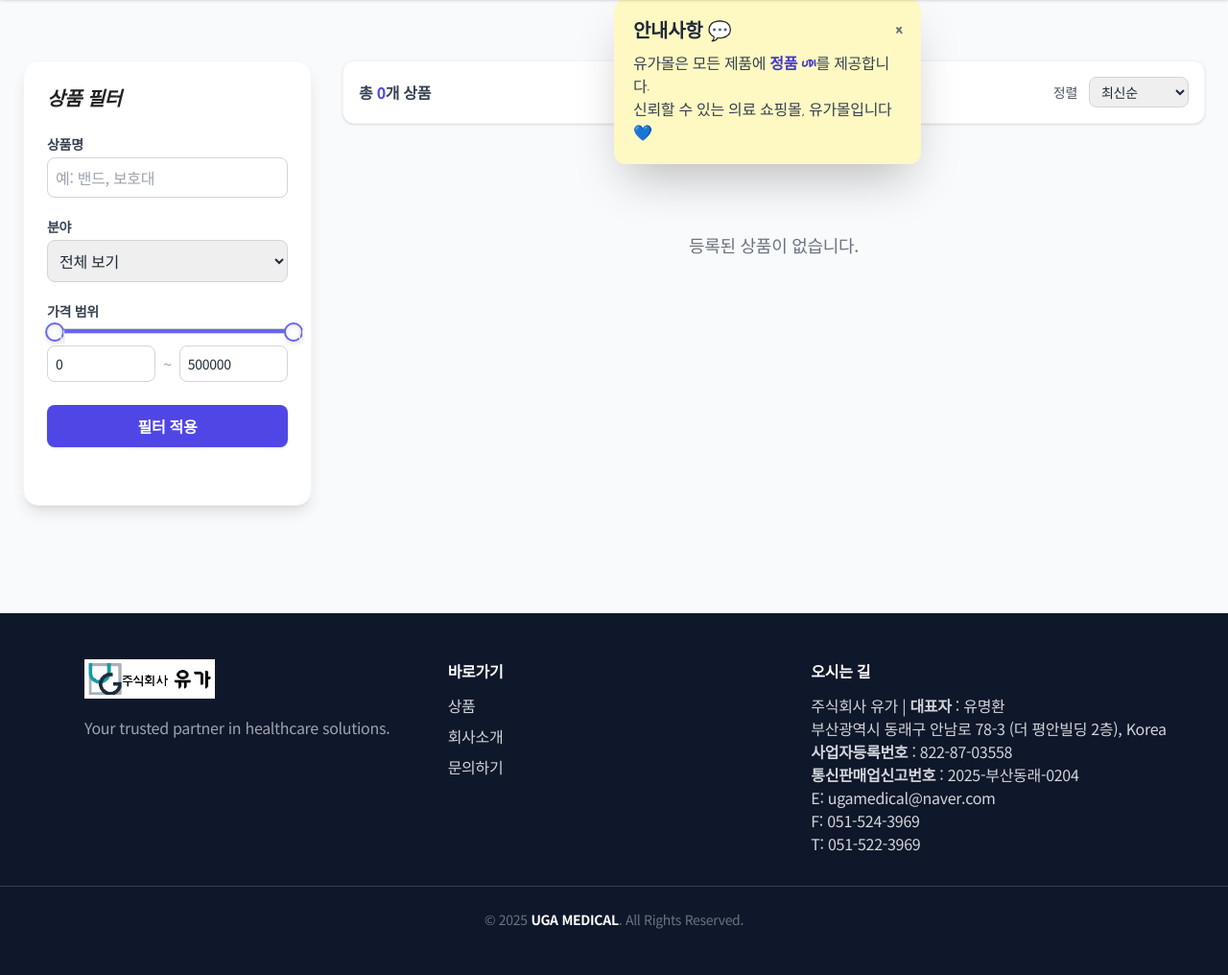
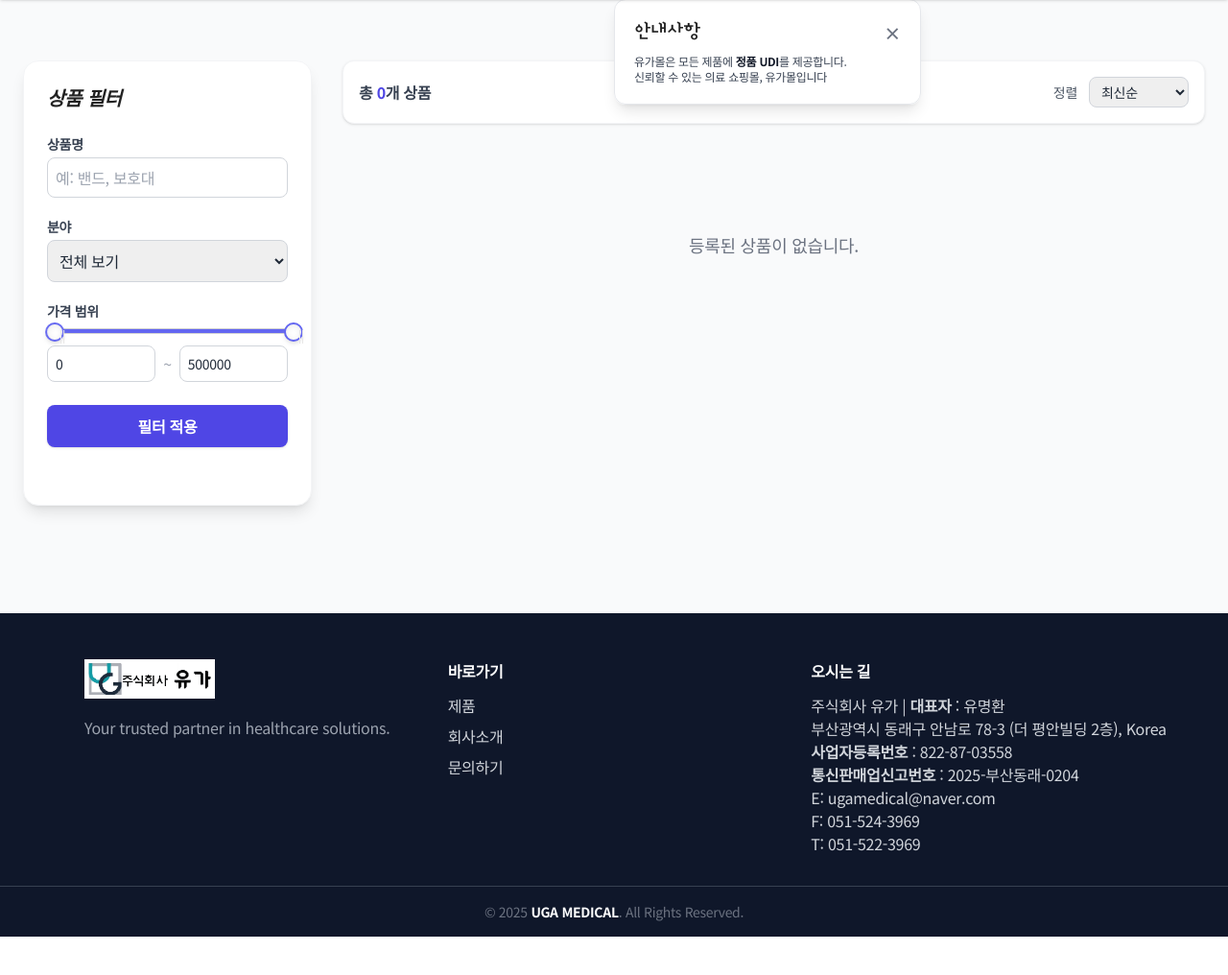
Before and after one commit to Ugakimseobin/ugamall-flask-server, a Flask app: page /products in a window 1280 px wide. Shown: the part 65-1081 px from the top of the page at 96% size. After the commit the page ends 1041 px from the top, so only its background shows below. Run offline with Flask 3, Linux system fonts and the light colour scheme; data that the repository does not hold is empty; some libraries are stand-ins or nearby versions.

Commit message:
fix font family base mypage

```diff
--- a/app.py
+++ b/app.py
@@ -2571,6 +2571,19 @@ def make_admin_page():
             message = f"{email} 계정을 찾을 수 없습니다 ❌"
     return render_template("make_admin.html", message=message)
 
+@app.route("/verify_password", methods=["POST"])
+@login_required
+def verify_password():
+    data = request.get_json()
+    if not data or "password" not in data:
+        return jsonify({"success": False}), 400
+
+    # ✅ 여기 수정 (password → password_hash)
+    if hasattr(current_user, "password_hash") and check_password_hash(current_user.password_hash, data["password"]):
+        return jsonify({"success": True})
+    else:
+        return jsonify({"success": False})
+
 with app.app_context():
     db.create_all()
     print("✅ DB schema created (or already exists)")
--- a/templates/auth/register_info.html
+++ b/templates/auth/register_info.html
@@ -73,7 +73,7 @@
           <input type="text" id="phone" name="phone" placeholder="예: 01012345678"
                  class="border border-gray-300 p-2 rounded-lg flex-1 focus:ring-2 focus:ring-indigo-300 focus:border-indigo-400 transition">
           <button type="button" onclick="sendCode()"
-                  class="btn-dark text-white px-3 py-2 rounded-lg hover:opacity-90 active:scale-[0.97] transition">
+                  class="bg-white border border-gray-400 text-[#222] px-3 py-2 rounded-lg hover:opacity-90 active:scale-[0.97] transition">
             {{ _("인증번호 받기") }}
           </button>
         </div>
--- a/templates/base.html
+++ b/templates/base.html
@@ -267,7 +267,7 @@ footer a:hover {
   </main>
 
   <!-- Footer -->
-  <footer class="bg-[#0F172A] text-gray-300 py-12 mt-16">
+  <footer class="bg-[#0F172A] text-gray-300 pt-12 mt-16">
     <div class="max-w-6xl mx-auto px-6 grid grid-cols-1 md:grid-cols-3 gap-8 text-sm md:text-base">
       <div>
         <a href="/" class="inline-block mb-3 bg-white p-1">
@@ -278,7 +278,7 @@ footer a:hover {
       <div>
         <h6 class="text-white font-semibold mb-3">{{ _("바로가기") }}</h6>
         <ul class="space-y-2">
-          <li><a href="/products" class="hover:text-white transition">{{ _("상품") }}</a></li>
+          <li><a href="/products" class="hover:text-white transition">{{ _("제품") }}</a></li>
           <li><a href="/about" class="hover:text-white transition">{{ _("회사소개") }}</a></li>
           <li><a href="/contact" class="hover:text-white transition">{{ _("문의하기") }}</a></li>
         </ul>
@@ -294,7 +294,7 @@ footer a:hover {
         <p>T: <a href="tel:0515223969" class="hover:text-white">051-522-3969</a></p>
       </div>
     </div>
-    <div class="border-t border-gray-700 mt-8 pt-6 text-center text-xs md:text-sm text-gray-500">
+    <div class="border-t border-gray-700 py-4 mt-8 text-center text-xs md:text-sm text-gray-500">
       © 2025 <span class="font-semibold text-white">UGA MEDICAL</span>. All Rights Reserved.
     </div>
   </footer>
--- a/templates/index.html
+++ b/templates/index.html
@@ -86,7 +86,7 @@
 <!-- Company Section -->
 <section class="py-12 sm:py-16 text-center bg-white">
   <h2 class="text-3xl sm:text-4xl font-bold mb-5 text-[#222] sm:mb-6" style="font-family:'DesignHouse',sans-serif; font-weight:700; font-size:2rem;">{{ _("유가몰 소개") }}</h2>
-  <p class="max-w-2xl mx-auto text-gray-600 text-sm sm:text-base leading-relaxed whitespace-pre-line" style="font-family:'DesignHouse',sans-serif; font-weight:400;">
+  <p class="max-w-2xl mx-auto text-gray-600 text-sm sm:text-base leading-relaxed whitespace-pre-line">
     {{ _("유가몰은 누구나 편리하게 이용할 수 있는 의료용품 전문 스토어입니다.
 일상에서 필요한 제품을 간편하게 만나보세요.
 믿을 수 있는 품질, 합리적인 가격, 빠른 배송으로 여러분의 건강한 생활을 응원합니다 ") }}
--- a/templates/products.html
+++ b/templates/products.html
@@ -6,7 +6,7 @@
   <aside class="w-full md:w-1/4 bg-white shadow-lg rounded-2xl p-6 border border-gray-100
               md:sticky md:top-24 h-fit md:h-auto overflow-auto md:overflow-visible z-10">
     <h3 class="font-bold text-xl text-indigo-700 mb-6 flex items-center gap-2">
-      <i class="fa-solid fa-sliders-h text-[#222]">{{ _("상품 필터") }}</i>
+      <i class="font-bold text-[#222]">{{ _("상품 필터") }}</i>
     </h3>
 
     <!-- 상품명 -->
@@ -94,16 +94,16 @@
 
 <!-- ✅ 안내사항 팝업 -->
 <div id="notice-popup"
-     class="fixed top-16 left-1/2 transform -translate-x-1/2 md:right-20 w-[90%] sm:w-80 bg-yellow-100 shadow-2xl rounded-xl p-4 sm:p-5 z-30 hidden animate-fade-in cursor-move"
-     style="font-family: 'Nanum Pen Script', cursive;">
+     class="fixed top-16 left-1/2 transform -translate-x-1/2 md:right-20 w-[90%] sm:w-80 bg-white/95 border border-gray-200 shadow-lg rounded-xl p-4 sm:p-5 z-30 hidden animate-fade-in cursor-move">
   <div class="flex justify-between items-center mb-2">
-    <h3 class="font-bold text-lg sm:text-xl text-gray-800">{{ _("안내사항") }} 💬</h3>
+    <h3 class="font-semibold text-lg sm:text-xl text-gray-800"
+    style="font-family: 'DesignHouse', sans-serif; letter-spacing:-0.5px; color:#222;">{{ _("안내사항") }}</h3>
     <button onclick="closeNotice()" class="text-gray-500 hover:text-gray-800 text-lg font-bold">×</button>
   </div>
-  <p class="text-gray-700 text-sm sm:text-base leading-relaxed">
+  <p class="text-gray-700 text-[11px] sm:text-xs leading-snug tracking-tight">
     {{ _("유가몰은 모든 제품에") }}
-    <span class="font-bold text-indigo-700">{{ _("정품 UDI") }}</span>{{ _("를 제공합니다.") }}<br>
-    {{ _("신뢰할 수 있는 의료 쇼핑몰, 유가몰입니다 💙") }}
+    <span class="text-gray-900 font-semibold">{{ _("정품 UDI") }}</span>{{ _("를 제공합니다.") }}<br>
+    {{ _("신뢰할 수 있는 의료 쇼핑몰, 유가몰입니다") }}
   </p>
 </div>
 
```
Also changed, not shown: templates/contact.html (+5 -5 lines), templates/mypage.html (+60 -8 lines), templates/search.html (+2 -5 lines).
